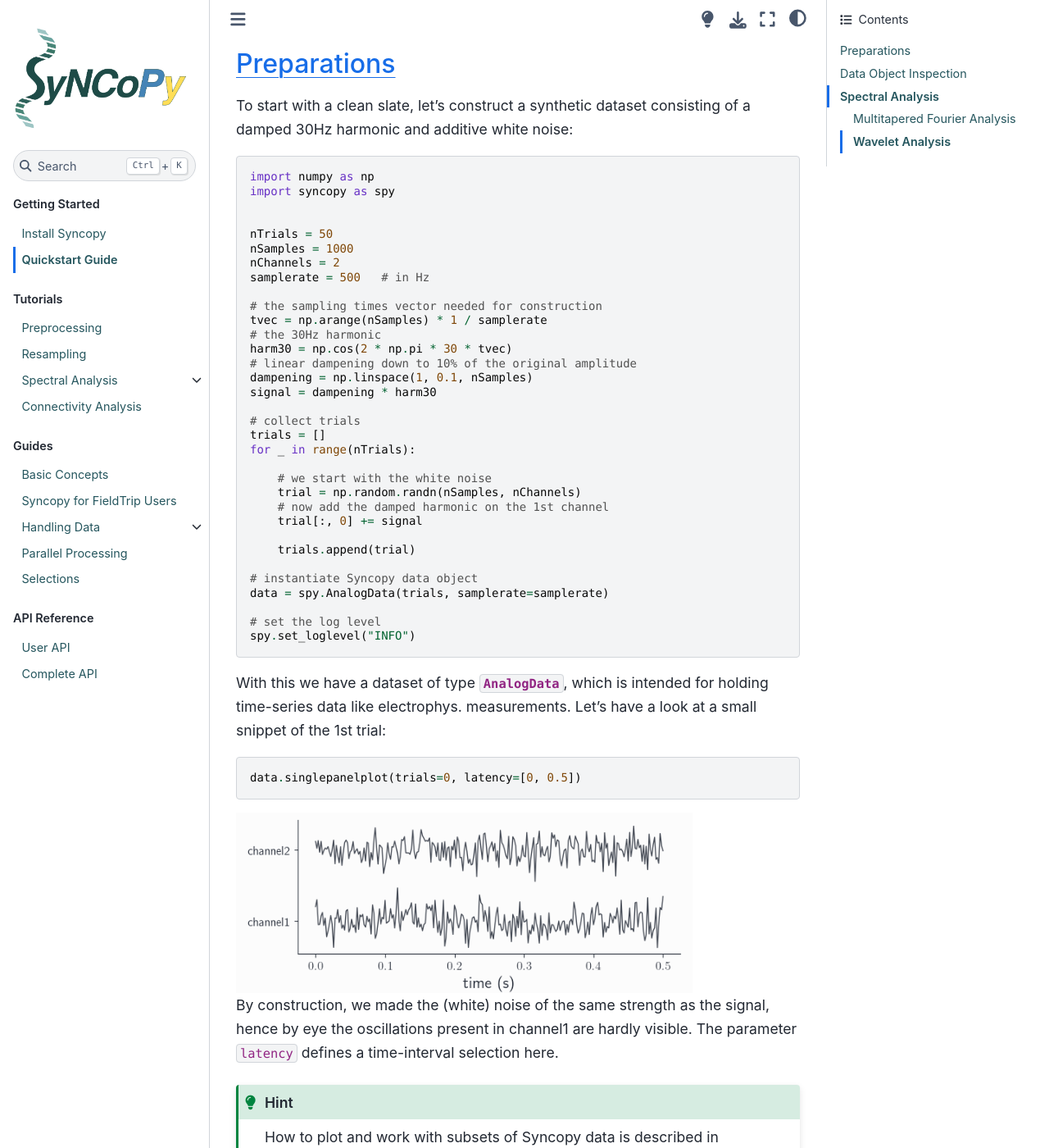
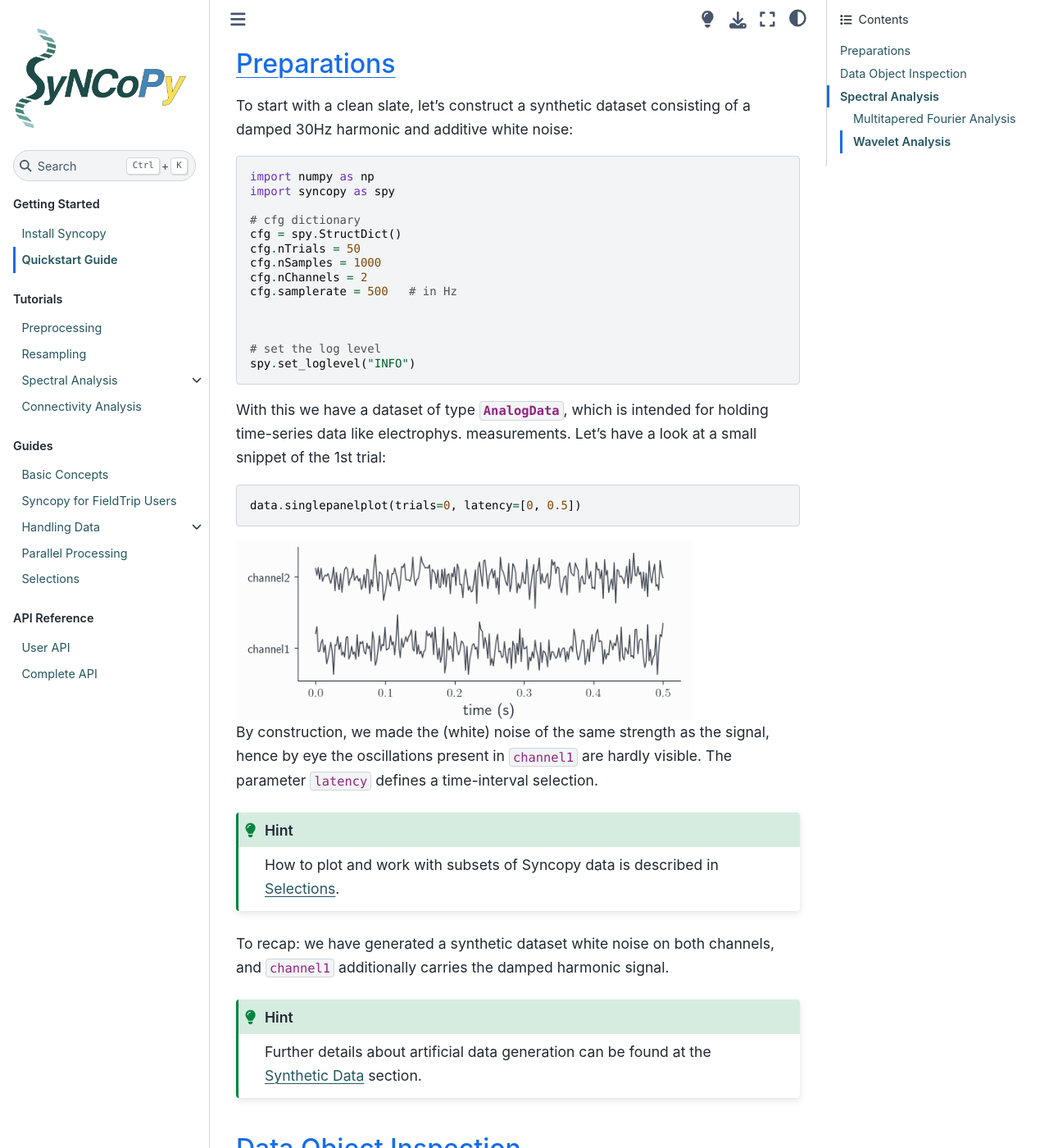
Before and after one commit to esi-neuroscience/syncopy, a Sphinx documentation site: the page built from doc/source/quickstart/quickstart.rst, in a window 1280 px wide and 1400 px high, scrolled down 605 px. Shown: the whole window at 82% size. Built offline with Sphinx 7.4.7 and the Sphinx Book theme 1.1.4, drawn with Linux system fonts in a browser that asks for light colours; the version number is read from the project's files by our own code; some of the changed text lies outside the part shown.

Commit message:
WIP: Adapt quickstart to new arithmetics/concat mechanics

```diff
--- a/doc/source/quickstart/damped_harm.py
+++ b/doc/source/quickstart/damped_harm.py
@@ -1,33 +1,14 @@
 import numpy as np
 import syncopy as spy
 
+# cfg dictionary
+cfg = spy.StructDict()
+cfg.nTrials = 50
+cfg.nSamples = 1000
+cfg.nChannels = 2
+cfg.samplerate = 500   # in Hz
 
-nTrials = 50
-nSamples = 1000
-nChannels = 2
-samplerate = 500   # in Hz
 
-# the sampling times vector needed for construction
-tvec = np.arange(nSamples) * 1 / samplerate
-# the 30Hz harmonic
-harm30 = np.cos(2 * np.pi * 30 * tvec)
-# linear dampening down to 10% of the original amplitude
-dampening = np.linspace(1, 0.1, nSamples)
-signal = dampening * harm30
-
-# collect trials
-trials = []
-for _ in range(nTrials):
-
-    # we start with the white noise
-    trial = np.random.randn(nSamples, nChannels)
-    # now add the damped harmonic on the 1st channel
-    trial[:, 0] += signal
-
-    trials.append(trial)
-
-# instantiate Syncopy data object
-data = spy.AnalogData(trials, samplerate=samplerate)
 
 # set the log level
 spy.set_loglevel("INFO")
--- a/doc/source/quickstart/quickstart.rst
+++ b/doc/source/quickstart/quickstart.rst
@@ -27,12 +27,12 @@
 .. image:: damped_signals.png
    :height: 220px
 
-By construction, we made the (white) noise of the same strength as the signal, hence by eye the oscillations present in channel1 are hardly visible. The parameter ``latency`` defines a time-interval selection here.
+By construction, we made the (white) noise of the same strength as the signal, hence by eye the oscillations present in ``channel1`` are hardly visible. The parameter ``latency`` defines a time-interval selection.
 
 .. hint::
    How to plot and work with subsets of Syncopy data is described in :ref:`selections`.
 
-To recap: we have generated a synthetic dataset white noise on both channels, and channel1 additionally carries the damped harmonic signal.
+To recap: we have generated a synthetic dataset white noise on both channels, and ``channel1`` additionally carries the damped harmonic signal.
 
 .. hint::
    Further details about artificial data generation can be found at the :ref:`synthdata` section.
```
